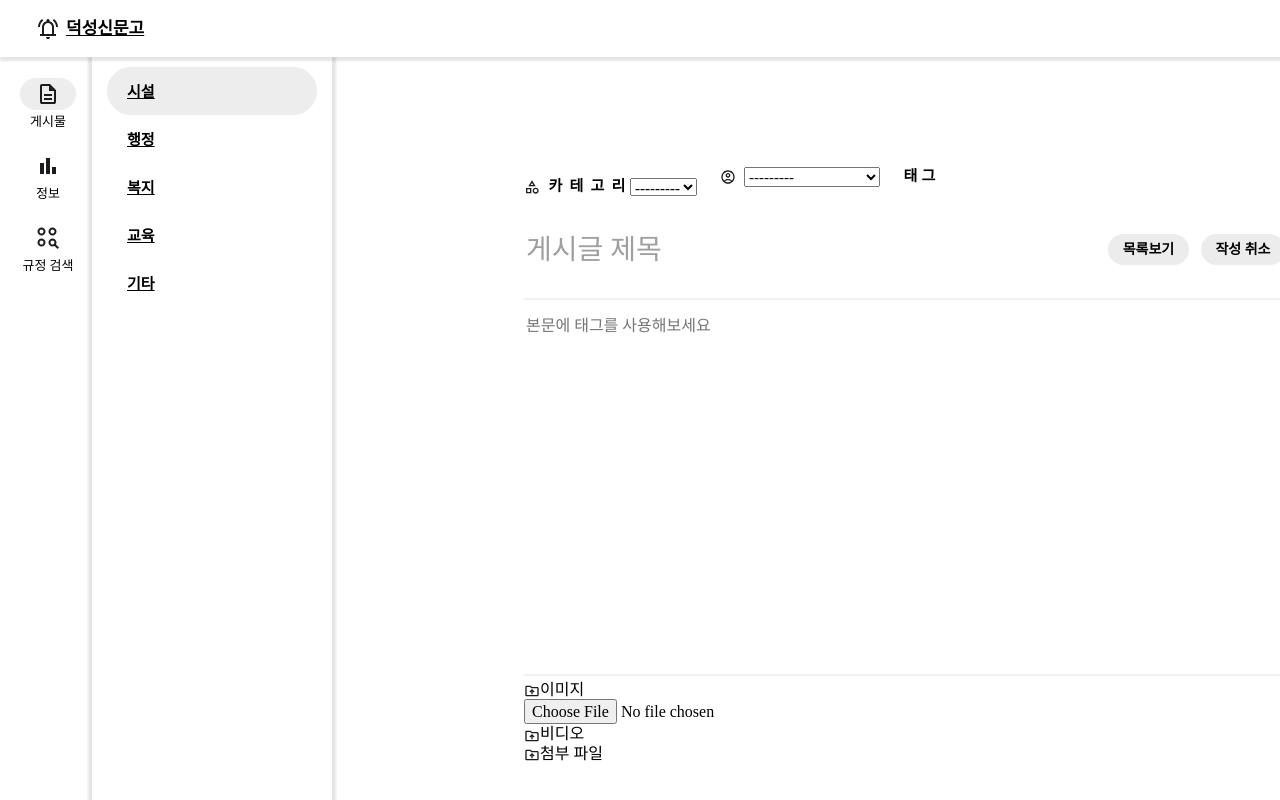
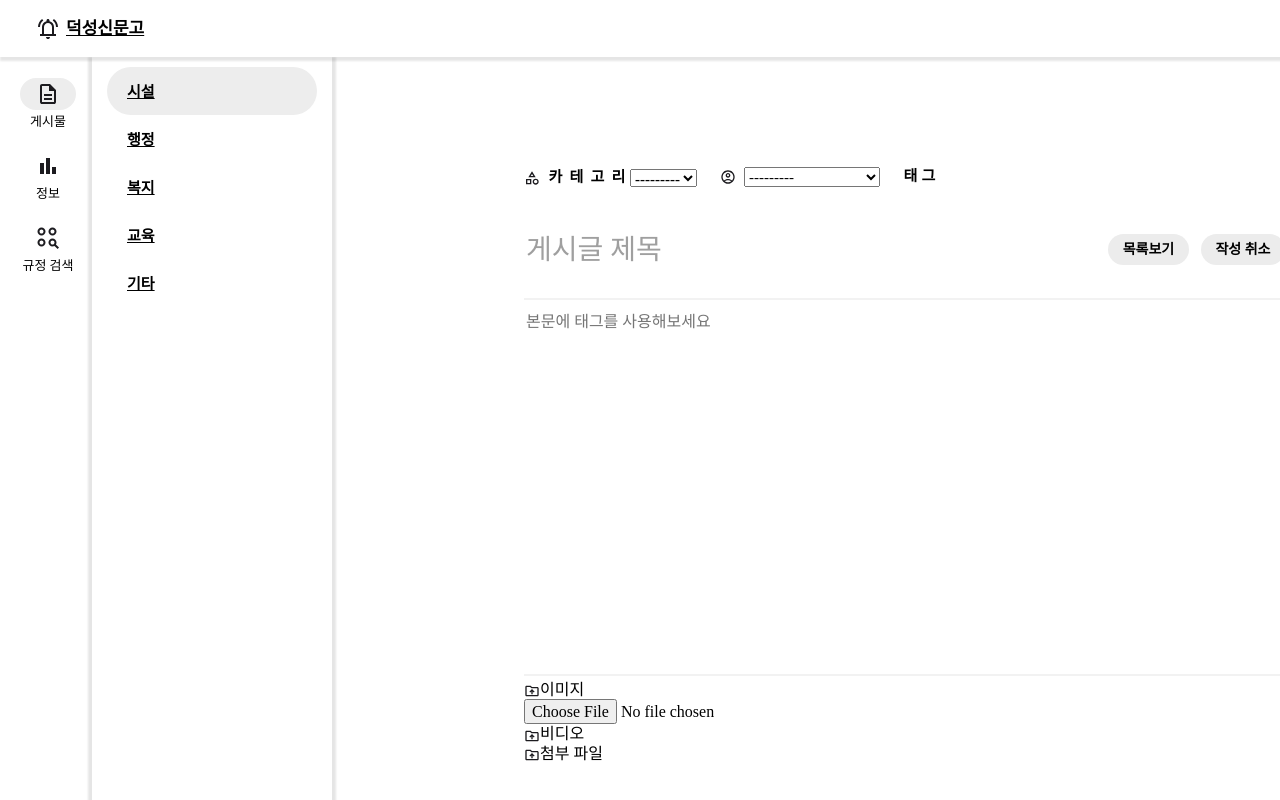
Before and after one commit to ds-report-project/ds-report-web, a Django app: template post/templates/post/post_form.html in a window 1280 px wide. Run offline with Django 4.2, Linux system fonts and the light colour scheme; the template is opened without the code that fills it: values that come from a table or form of the project are taken from there, others are empty; some libraries are stand-ins or nearby versions.

Commit message:
[ADD] post_form css 사이드바 제외 완료  #26

```diff
--- a/post/templates/post/post_form.html
+++ b/post/templates/post/post_form.html
@@ -45,10 +45,10 @@
 
     #title{
       position: absolute;
-    width: 128px;
+    width: 500px;
     height: 33px;
-    left: 0px;
-    top: 0px;
+    left: 524px;
+    top: 233px;
     right:1268px;
     font-family: 'Pretendard';
     font-style: normal;
@@ -56,7 +56,7 @@
     font-size: 28px;
     line-height: 33px;
     color: #888888;
-    border: none;
+    border:none;
 
     }
 
@@ -64,8 +64,8 @@
       position: absolute;
     width: 830px;
     height: 329px;
-    left: 0px;
-    top: 0px;
+    left: 524px;
+    top: 310px;
 
     right:566px;
     font-family: 'Pretendard';
@@ -100,7 +100,7 @@
       align-items: center;
       position: absolute;
     left: 524px;
-    top: 178px;
+    top: 160px;
     right: 1274px;
     bottom: 884px;
 
@@ -386,7 +386,7 @@ line-height: 33px;
 letter-spacing: 0em;
 text-align: left;
 
-    height: 33px;
+    height: 50px;
     outline: none;
     }
     #content textarea {
@@ -412,6 +412,13 @@ line-height: normal;
     outline: none;
     resize: none;
     }
+    #title input,
+#content textarea {
+    border: none;
+    border-bottom: 1px solid #ccc;
+    outline: none;
+}
+
     #Rectangle42 {
       position: fixed;
       width: 240px;
@@ -508,12 +515,12 @@ line-height: normal;
     {% csrf_token %}
 
 
-    <p id="title"><input type="text" name="{{ form.title.name }}" placeholder="게시글 제목"><hr id="Line31"></p>
+    <input id="title" type="text" name="{{ form.title.name }}" placeholder="게시글 제목"><hr id="Line31">
 
     <br>
 
 
-    <p id="content"><textarea name="{{ form.content.name }}" placeholder="본문에 태그를 사용해보세요" rows="8" cols="80" maxlength="{{ form.content.field.max_length }}"></textarea></p>
+   <textarea id="content" name="{{ form.content.name }}" placeholder="본문에 태그를 사용해보세요" rows="8" cols="80" maxlength="{{ form.content.field.max_length }}"></textarea>
     <br>
 
 
```
